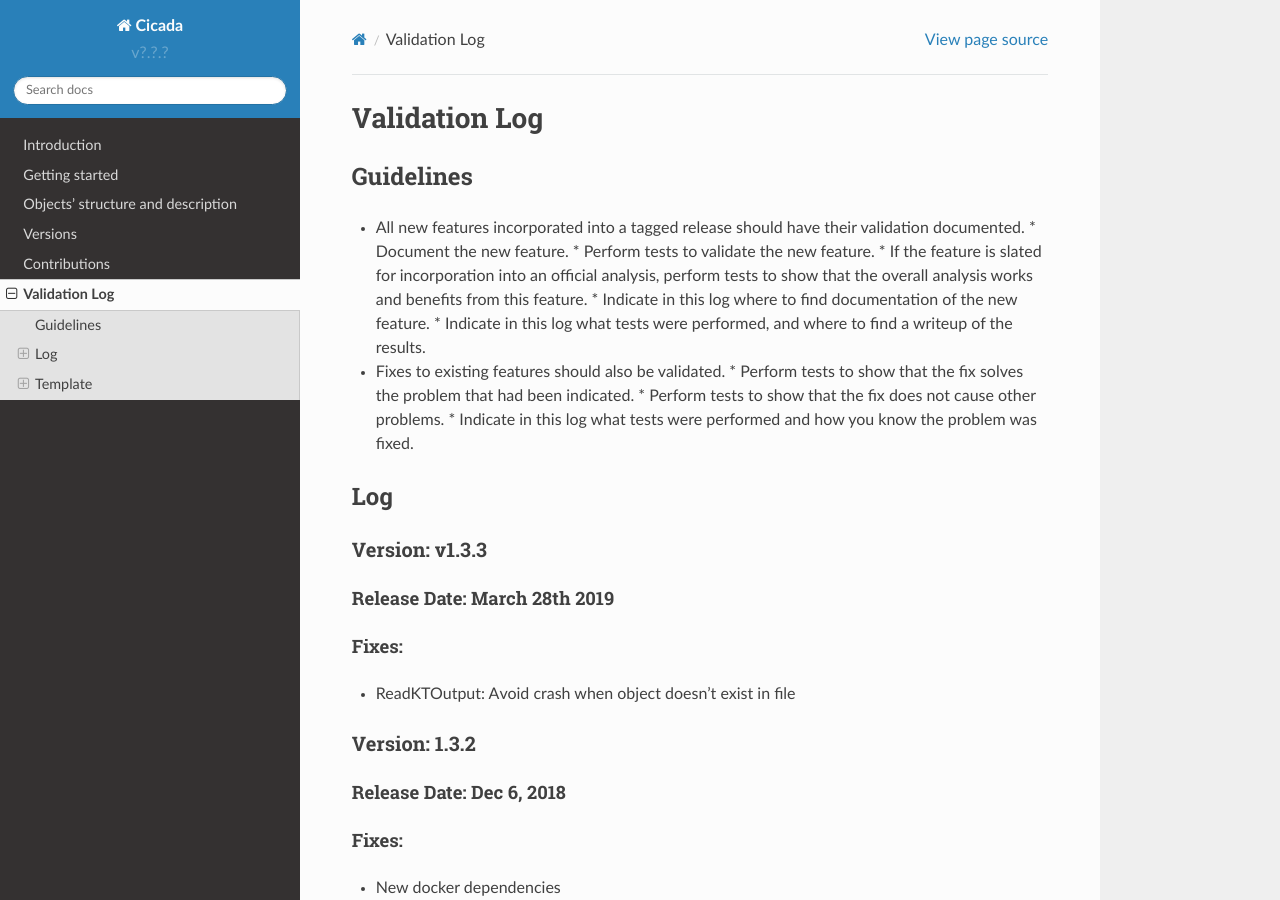
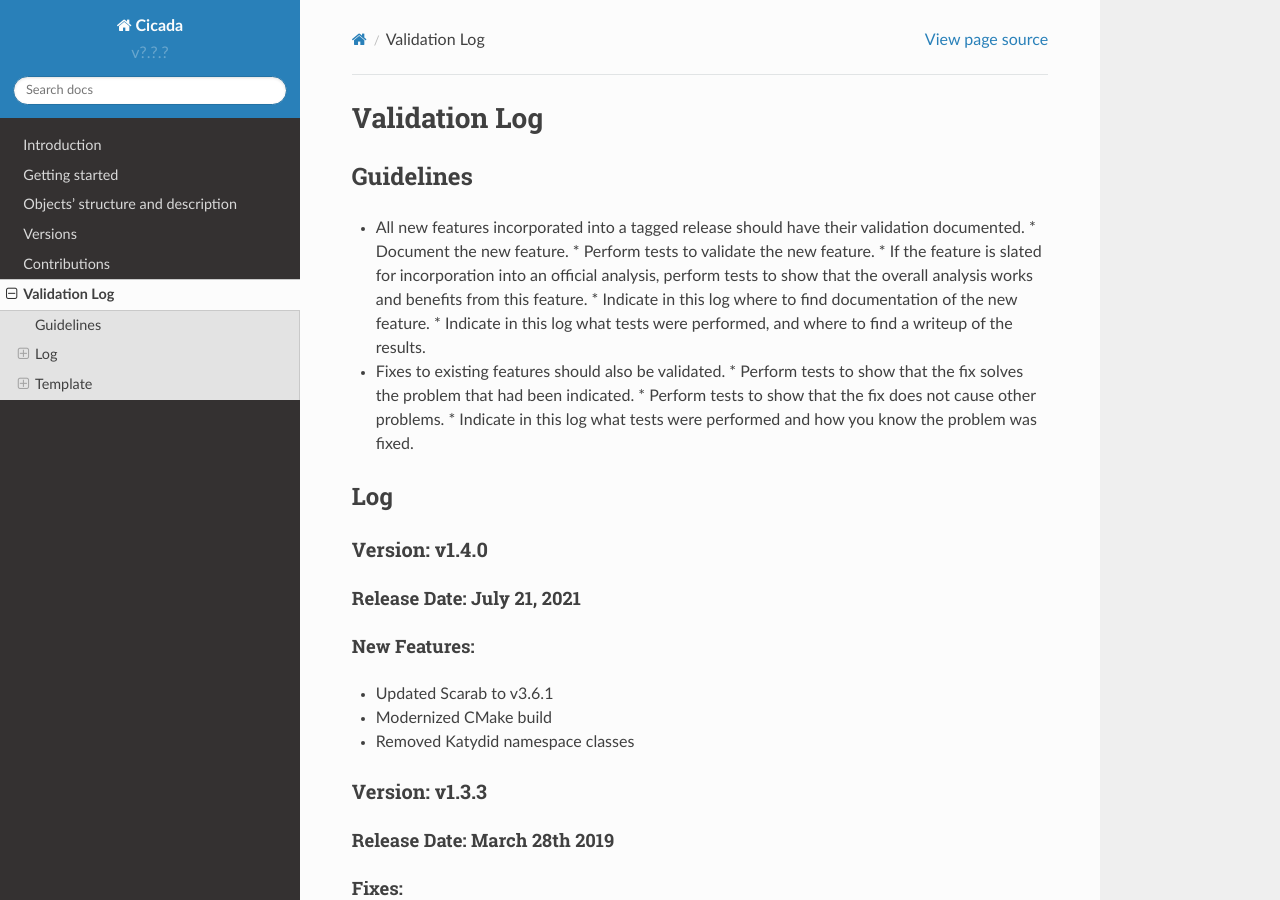
Before and after one commit to project8/cicada, a Sphinx documentation site: the page built from Documentation/ValidationLog.rst, in a window 1280 px wide and 900 px high. Built offline with Sphinx 7.4.7 and the Read the Docs theme 2.0.0, drawn with Linux system fonts in a browser that asks for light colours.

Commit message:
Updated documentation

```diff
--- a/Documentation/ValidationLog.rst
+++ b/Documentation/ValidationLog.rst
@@ -17,6 +17,20 @@ Guidelines
 
 Log
 ---
+
+Version: v1.4.0
+~~~~~~~~~~~~~~~
+
+Release Date: July 21, 2021
+'''''''''''''''''''''''''''''
+
+New Features:
+'''''''''''''
+
+* Updated Scarab to v3.6.1
+* Modernized CMake build
+* Removed Katydid namespace classes
+
 
 Version: v1.3.3
 ~~~~~~~~~~~~~~~
--- a/Documentation/Versions.rst
+++ b/Documentation/Versions.rst
@@ -15,3 +15,5 @@ As Katydid expands, the content of the Cicada might change: the table below summ
 +----------------+-----------------------+
 | 1.1.0+         | 2.1X.Y+               |
 +----------------+-----------------------+
+| 1.4.0+         | ?                     |
++----------------+-----------------------+
```
